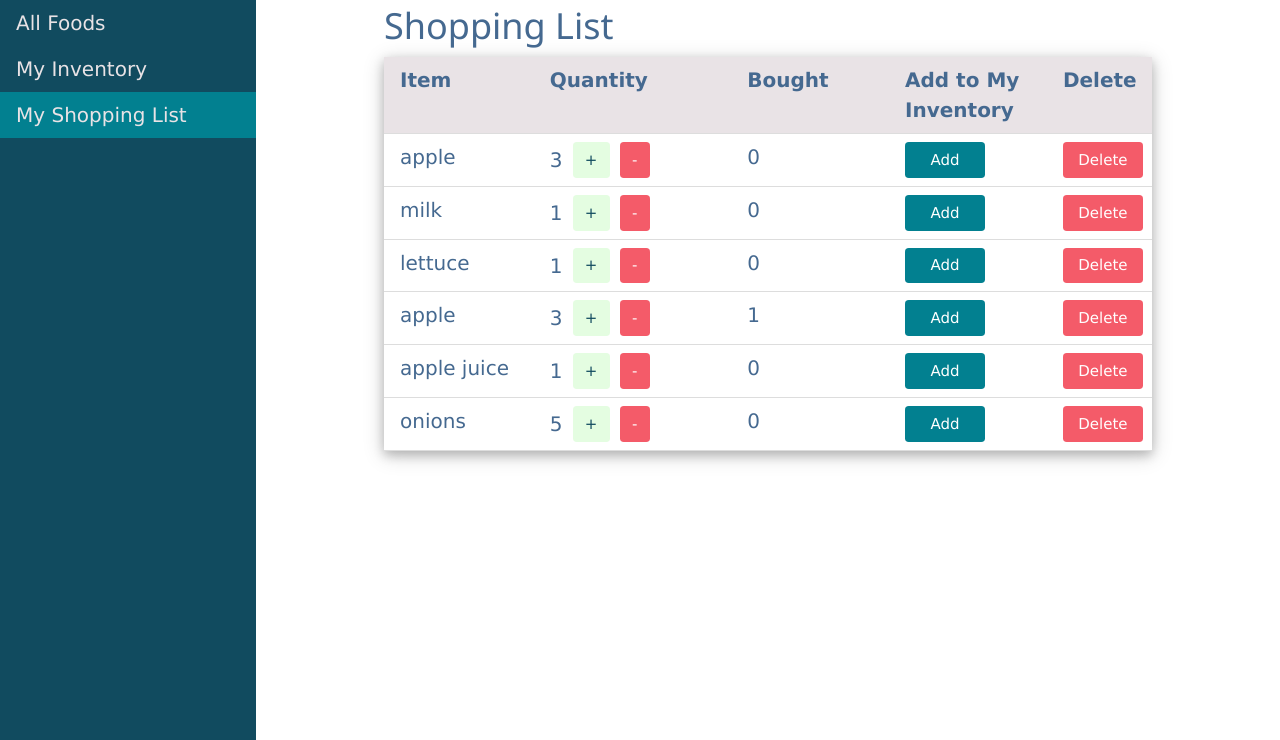
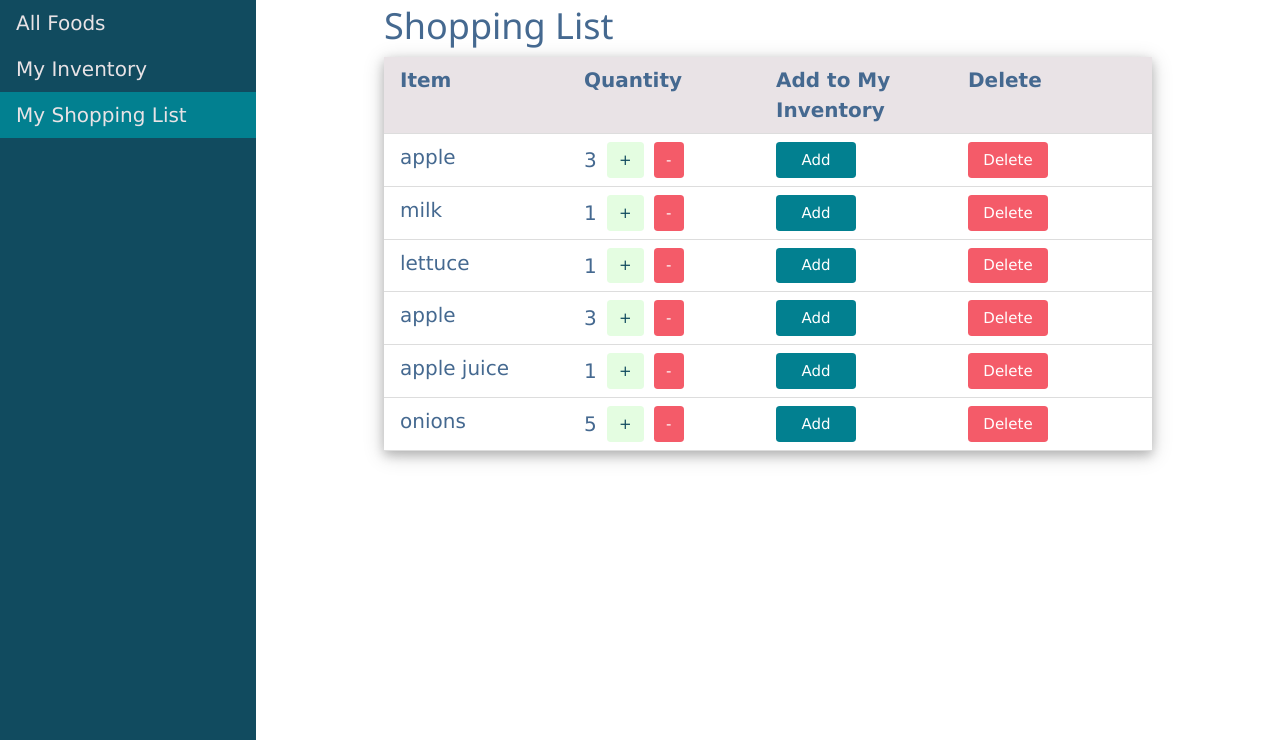
Before and after one commit to emurdock1101/GrocerEase, a PHP site: page /shoppinglist.php in a window 1280 px wide. Shown: the part 60-800 px from the top of the page. Run offline with PHP 8.4, Linux system fonts and the light colour scheme; the visitor is signed in with stand-in values (Sample User, id 1); data comes from the database, SQL or seed files in the repository; data that the repository does not hold is empty.

Commit message:
removed bought column from table in shopping list

```diff
--- a/shoppinglist.php
+++ b/shoppinglist.php
@@ -101,11 +101,10 @@ else {
         <table class="w3-table w3-bordered w3-card-4">
             <thead>
                 <tr class="tableheadrow">
-                    <th width="20%">Item</th>
+                    <th width="25%">Item</th>
                     <th width="25%">Quantity</th>
-                    <th width="20%">Bought</th>
-                    <th width="20%">Add to My Inventory</th>
-                    <th width="5%">Delete</th>
+                    <th width="25%">Add to My Inventory</th>
+                    <th width="25%">Delete</th>
                 </tr>
             </thead>
             <?php foreach ($items as $item): ?>
@@ -126,14 +125,6 @@ else {
                                 value="<?php echo $item['quantity'] - 1 ?>" />
                         </form>
                     </div>
-                </td>
-                <td>
-                    <form action="<?php $_SERVER['PHP_SELF'] ?>" method="post">
-                        <?php echo $item['bought']; ?>
-                        <!-- <input type="submit" value="Add" name="add_inventory" class="btn addbutton"
-                            title="Update the record" />
-                        <input type="hidden" name="item_to_update" value="name_of_item_to_update" /> -->
-                    </form>
                 </td>
                 <td>
                     <form action="<?php $_SERVER['PHP_SELF'] ?>" method="post">
--- a/shoppinglist_db_functions.php
+++ b/shoppinglist_db_functions.php
@@ -70,13 +70,13 @@ function updateItemQuantity($username, $itemName, $quantity, $subtract) {
     return $addedItem;
 }
 
-$query = "UPDATE friends SET major=:major, year=:year WHERE name=:name";
-$statement = $db->prepare($query);
-$statement->bindValue(':name', $name);
-$statement->bindValue(':major', $major);
-$statement->bindValue(':year', $year);
-$statement->execute();
-$statement->closeCursor();
+// $query = "UPDATE friends SET major=:major, year=:year WHERE name=:name";
+// $statement = $db->prepare($query);
+// $statement->bindValue(':name', $name);
+// $statement->bindValue(':major', $major);
+// $statement->bindValue(':year', $year);
+// $statement->execute();
+// $statement->closeCursor();
 
 function deleteShoppingListItem($username, $itemName) {
   global $db;
```
